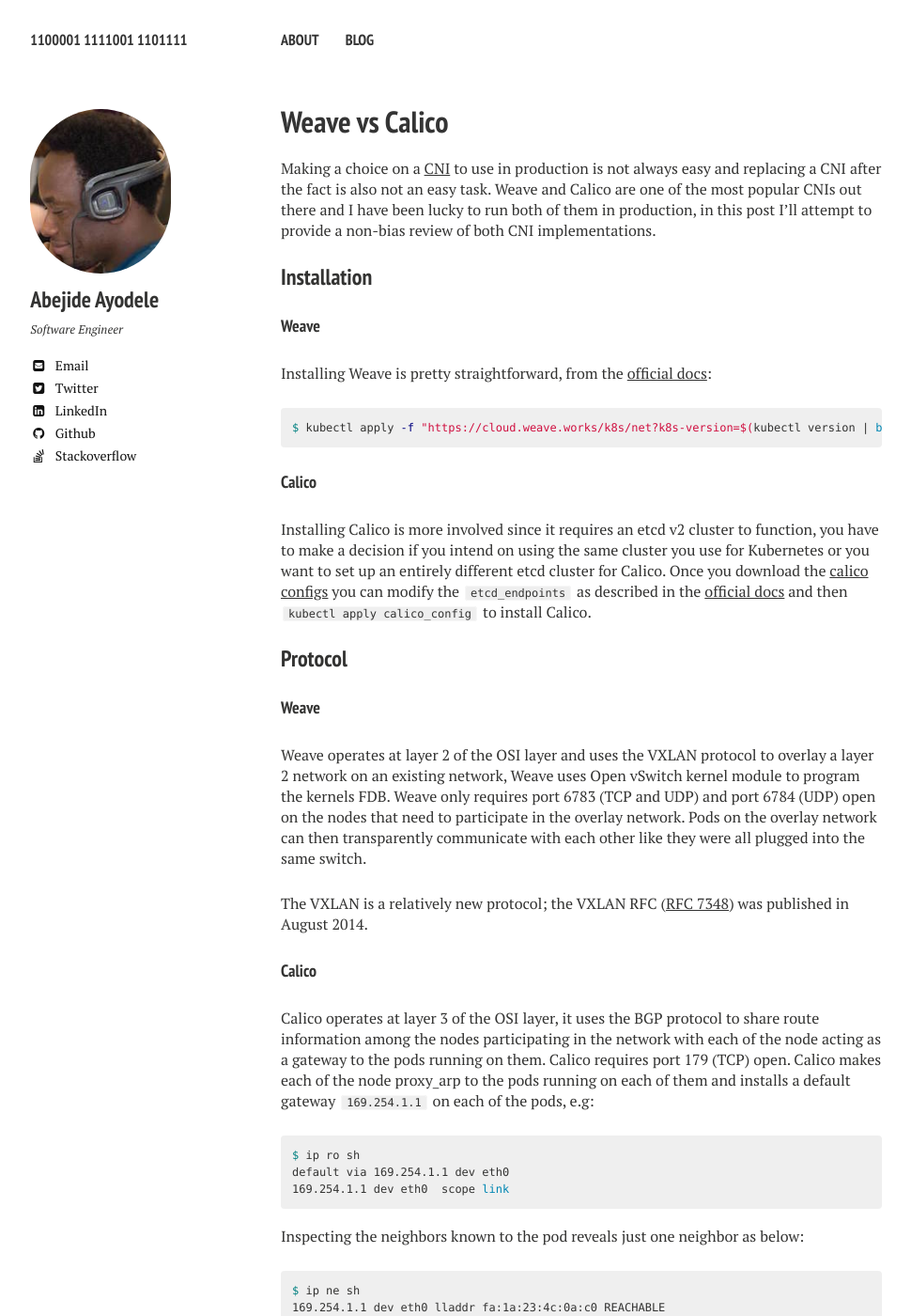
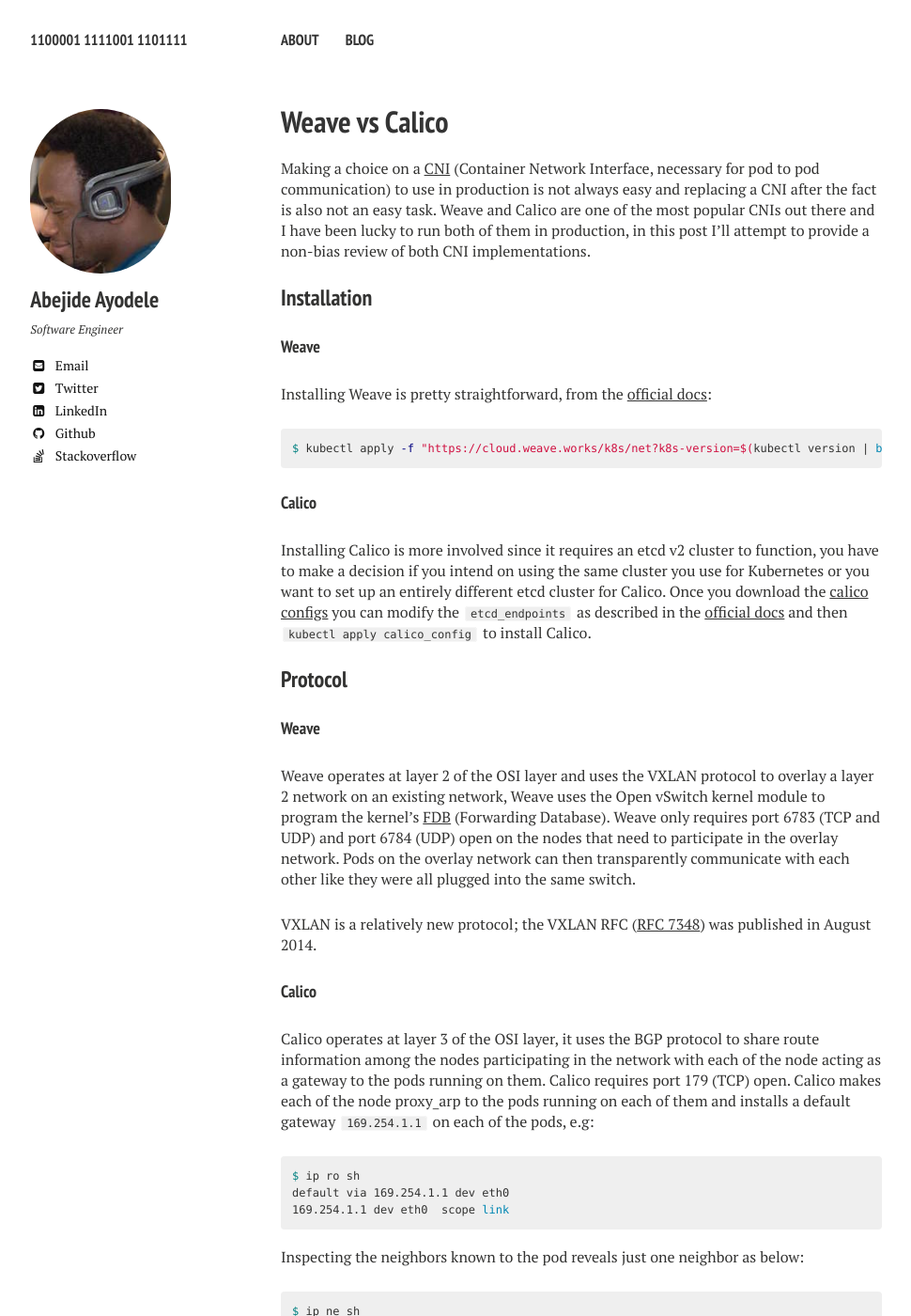
Before and after one commit to bjhaid/bjhaid.github.io, a Jekyll site: the page built from _posts/2017-12-25-weave-vs-calico.md, in a window 1280 px wide and 1400 px high. Shown: the whole window at 94% size, without its empty margins (21-991 px from the left). Built offline with Jekyll 4.4.1, drawn with Linux system fonts in a browser that asks for light colours; nearby versions of some CDN libraries; comment, search, counter and statistics services are not loaded; some of the changed text lies outside the part shown.

Commit message:
Add link for FDB, and expand CNI acronym.

```diff
--- a/_posts/2017-12-25-weave-vs-calico.md
+++ b/_posts/2017-12-25-weave-vs-calico.md
@@ -9,10 +9,11 @@ comments: true
 
 Making a choice on a
 [CNI](https://github.com/containernetworking/cni#cni---the-container-network-interface)
-to use in production is not always easy and replacing a CNI after the fact is
-also not an easy task. Weave and Calico are one of the most popular CNIs out
-there and I have been lucky to run both of them in production, in this post
-I'll attempt to provide a non-bias review of both CNI implementations.
+(Container Network Interface, necessary for pod to pod communication) to use in
+production is not always easy and replacing a CNI after the fact is also not an
+easy task. Weave and Calico are one of the most popular CNIs out there and I
+have been lucky to run both of them in production, in this post I'll attempt to
+provide a non-bias review of both CNI implementations.
 
 ### Installation
 
@@ -39,13 +40,15 @@ and then `kubectl apply calico_config` to install Calico.
 #### Weave
 
 Weave operates at layer 2 of the OSI layer and uses the VXLAN protocol to
-overlay a layer 2 network on an existing network, Weave uses Open vSwitch
-kernel module to program the kernels FDB. Weave only requires port 6783 (TCP
-and UDP) and port 6784 (UDP) open on the nodes that need to participate in the
-overlay network. Pods on the overlay network can then transparently communicate
-with each other like they were all plugged into the same switch.
+overlay a layer 2 network on an existing network, Weave uses the Open vSwitch
+kernel module to program the kernel's
+[FDB](https://en.wikipedia.org/wiki/Forwarding_information_base) (Forwarding
+Database). Weave only requires port 6783 (TCP and UDP) and port 6784 (UDP) open
+on the nodes that need to participate in the overlay network. Pods on the
+overlay network can then transparently communicate with each other like they
+were all plugged into the same switch.
 
-The VXLAN is a relatively new protocol; the VXLAN RFC ([RFC
+VXLAN is a relatively new protocol; the VXLAN RFC ([RFC
 7348](https://tools.ietf.org/html/rfc7348)) was published in August 2014.
 
 #### Calico
```
Also changed, not shown: other parts of _posts/2017-12-25-weave-vs-calico.md (+1 -1 lines).
